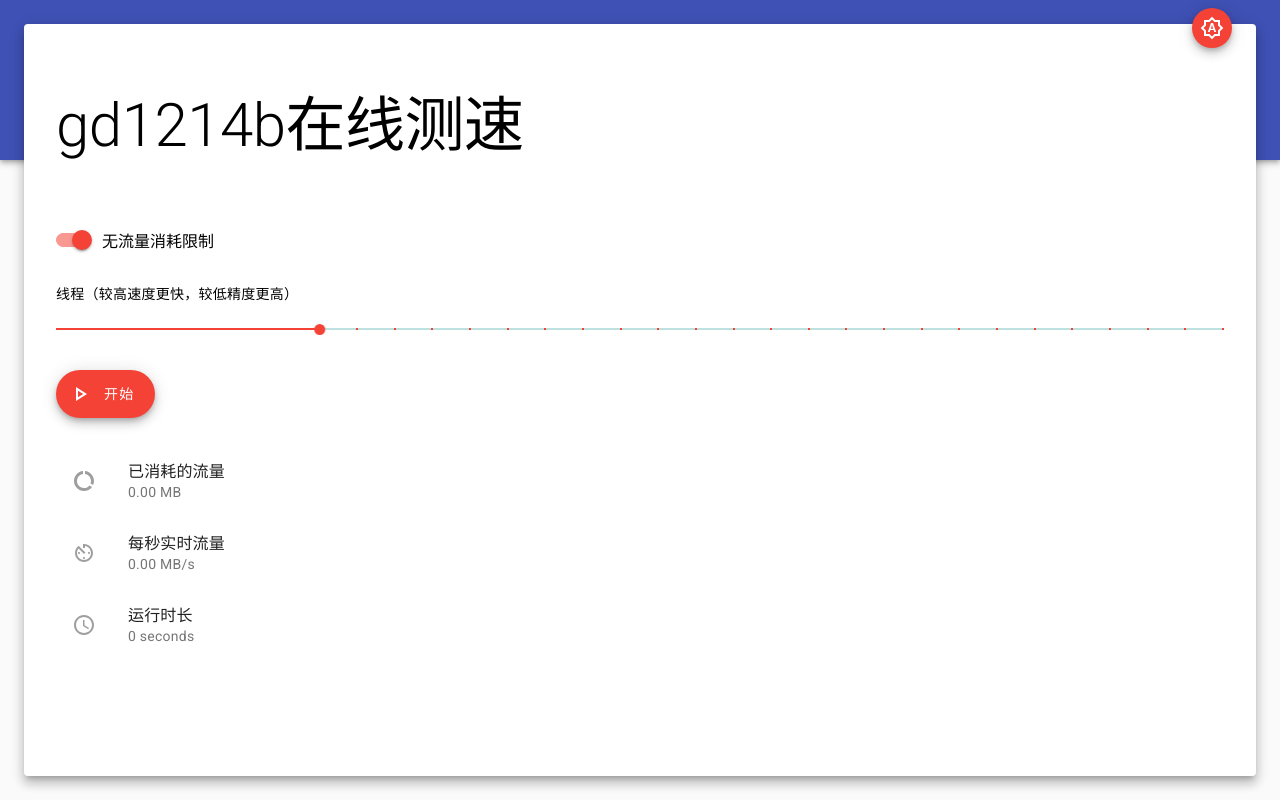
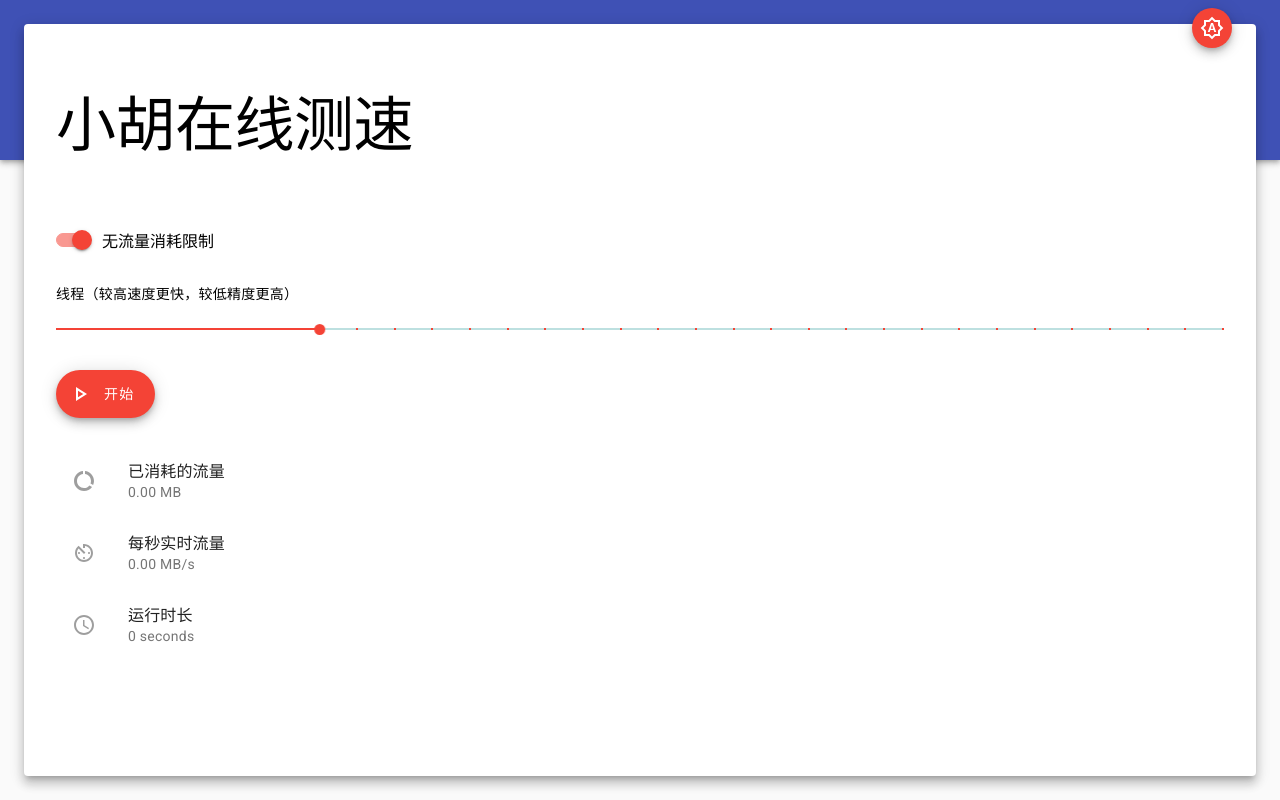
Before and after one commit to xczlb/speedtest, a plain HTML site: page index.html in a window 1280 px wide. Drawn offline with Linux system fonts and the light colour scheme.

Commit message:
Update index.html

```diff
--- a/index.html
+++ b/index.html
@@ -8,8 +8,8 @@
 
     <meta name="theme-color" content="#3F51B5">
 
-    <title>gd1214b在线测速</title>
-    <meta name="description" content="gd1214b在线测速">
+    <title>小胡在线测速</title>
+    <meta name="description" content="小胡在线测速">
 
     <link rel="shortcut icon" href="favicon.ico">
 
@@ -268,7 +268,7 @@
                     d="M11 7l-3.2 9h1.9l.7-2h3.2l.7 2h1.9L13 7h-2zm-.15 5.65L12 9l1.15 3.65h-2.3zM20 8.69V4h-4.69L12 .69 8.69 4H4v4.69L.69 12 4 15.31V20h4.69L12 23.31 15.31 20H20v-4.69L23.31 12 20 8.69zm-2 5.79V18h-3.52L12 20.48 9.52 18H6v-3.52L3.52 12 6 9.52V6h3.52L12 3.52 14.48 6H18v3.52L20.48 12 18 14.48z" />
             </svg>
         </button>
-        <h1 class="mdc-typography--headline2">gd1214b在线测速</h1>
+        <h1 class="mdc-typography--headline2">小胡在线测速</h1>
 
         <br></br>
         <div class="option__unlimited mdc-switch mdc-switch--checked" data-mdc-auto-init="MDCSwitch">
```
